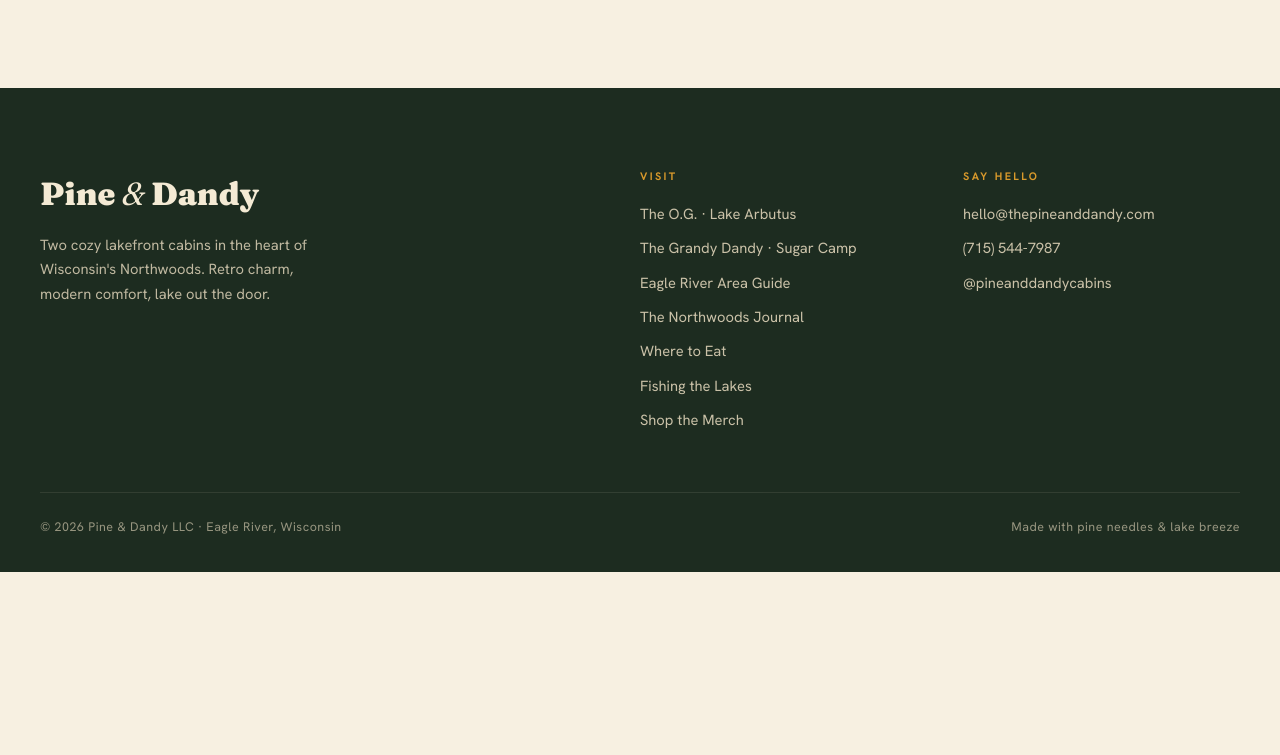
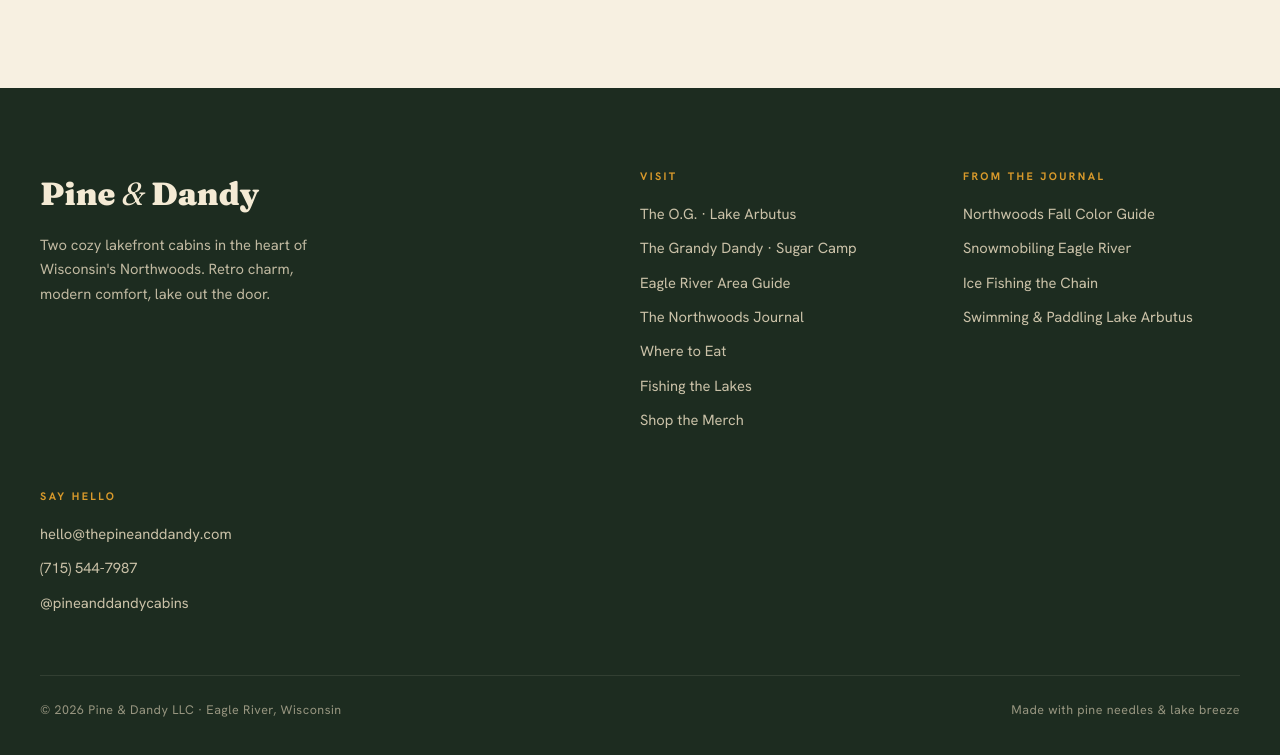
Before and after one commit to Ethan-Tyler-Brooks/PineAndDandy, a plain HTML site: page index.html in a window 1280 px wide. Shown: the part 6679-7434 px from the top of the page. Before the commit the page ends 7251 px from the top, so only its background shows below. Drawn offline with Linux system fonts and the light colour scheme.

Commit message:
seo: add journal posts to footer for internal crawl paths to not-yet-indexed guides

```diff
--- a/index.html
+++ b/index.html
@@ -384,6 +384,11 @@
         <a href="/dining.html">Where to Eat</a>
         <a href="/fishing.html">Fishing the Lakes</a>
         <a href="https://pine-and-dandy.printful.me/" target="_blank" rel="noopener">Shop the Merch</a></div>
+      <div><h5>From the Journal</h5>
+        <a href="/journal/northwoods-fall-color-guide.html">Northwoods Fall Color Guide</a>
+        <a href="/journal/snowmobiling-eagle-river-guide.html">Snowmobiling Eagle River</a>
+        <a href="/journal/ice-fishing-eagle-river-chain-guide.html">Ice Fishing the Chain</a>
+        <a href="/journal/lake-arbutus-swimming-paddling-guide.html">Swimming &amp; Paddling Lake Arbutus</a></div>
       <div><h5>Say Hello</h5>
         <a href="mailto:hello@thepineanddandy.com">hello@thepineanddandy.com</a>
         <a href="tel:7155447987">(715) 544-7987</a>
```
